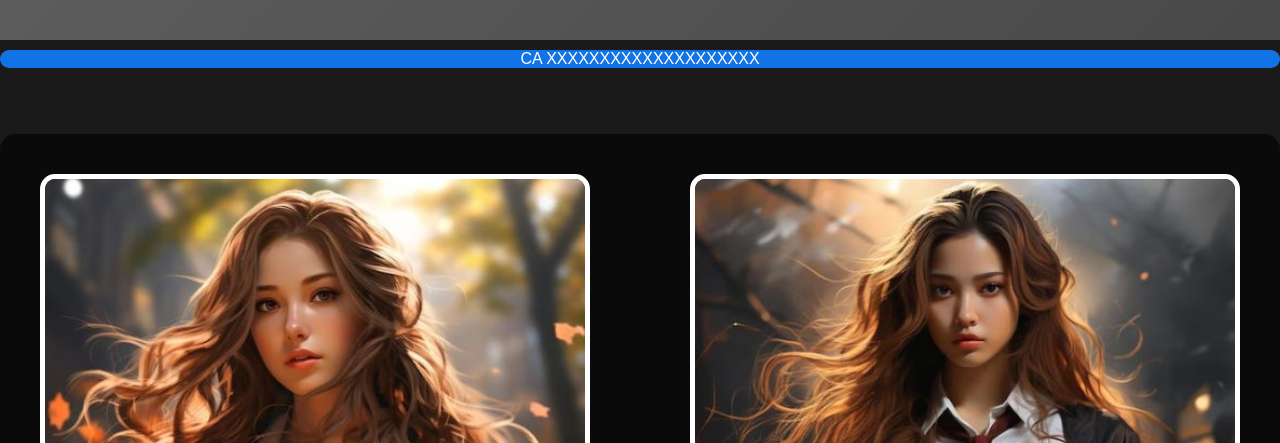
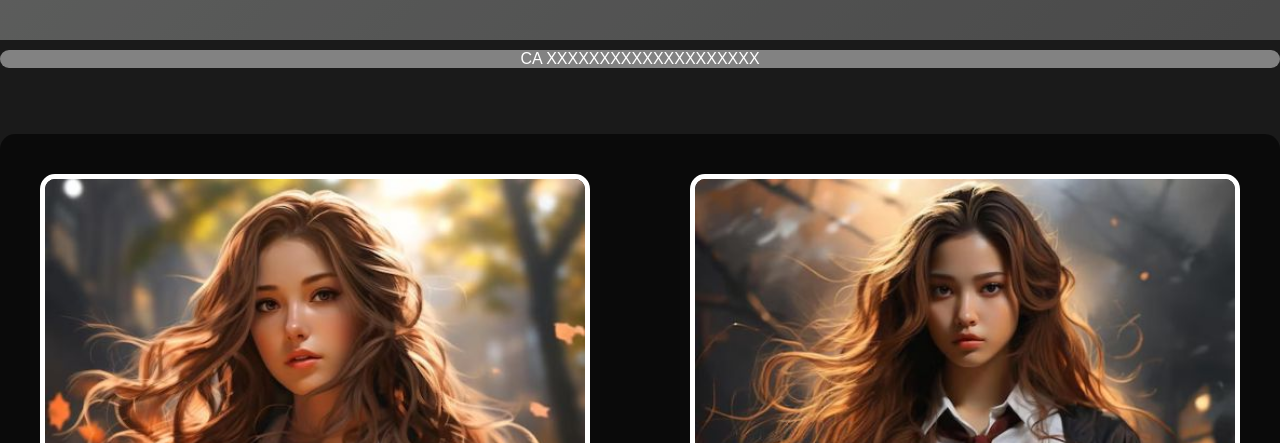
Before and after one commit to nokinokia/varaai, a plain HTML site: page index.html in a window 1280 px wide. Shown: the part 657-1100 px from the top of the page. Drawn offline with Linux system fonts and the light colour scheme; a web font is replaced by a local one.

Commit message:
Update styles.css

```diff
--- a/styles.css
+++ b/styles.css
@@ -203,7 +203,7 @@ body {
 }
 
 #copy-text{
-    background-color: #1273e6;
+    background-color: #828282;
     color: white;
     border: none;
     padding: 0px 20px;
```
